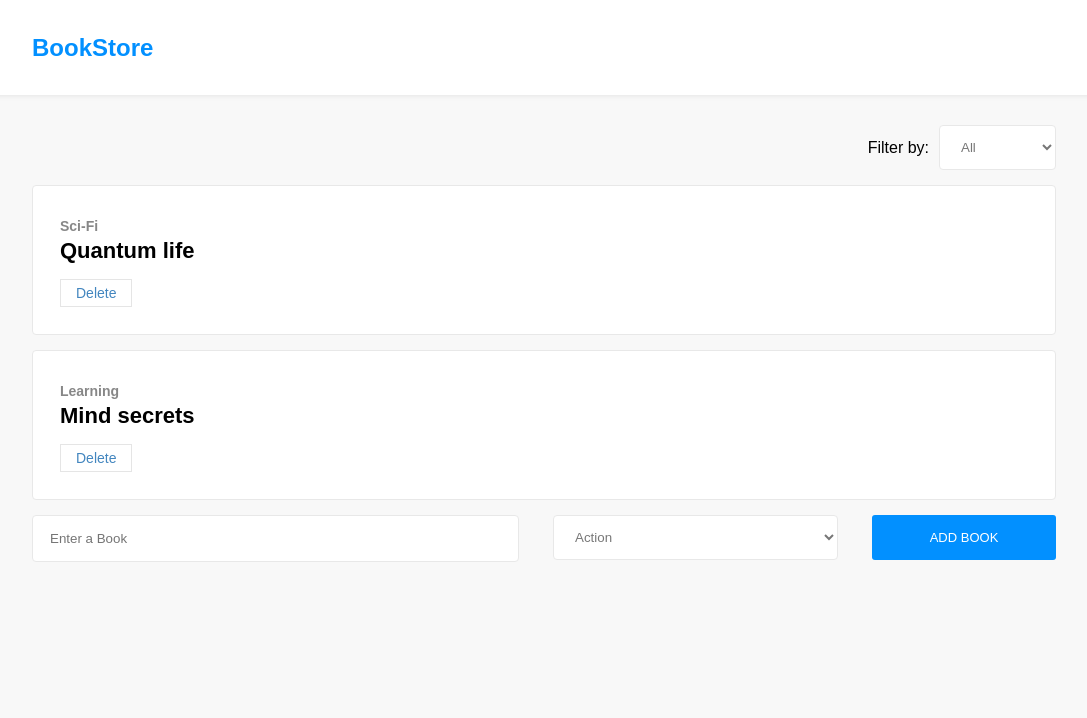
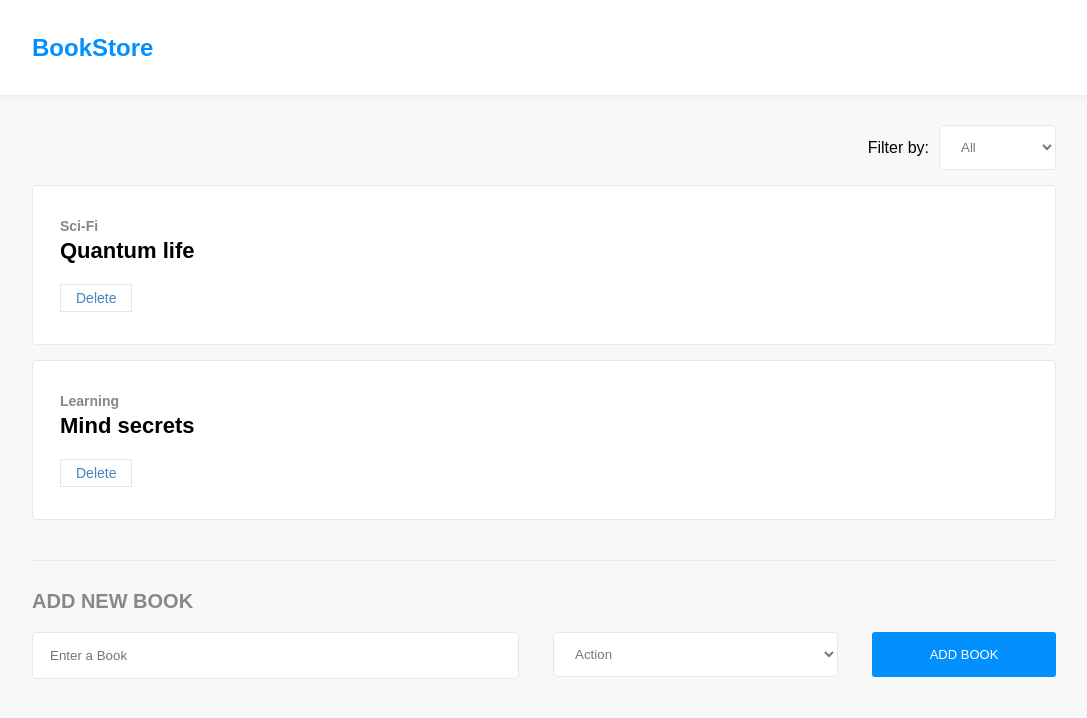
Before and after one commit to SunnyAsar/react-Bookstore, a React (Create React App) app: page / in a window 1280 px wide. Shown: the top 718 px of the page, without its empty margins (96-1183 px from the left). Built offline with nearby package versions, Linux system fonts and the light colour scheme.

Commit message:
[add] books and forms extra styles

```diff
--- a/src/components/Book.js
+++ b/src/components/Book.js
@@ -20,8 +20,9 @@ const BookItem = styled.div`
     margin-top: 4px;
     font-size: 22px;
   }
-  a {
+  button {
     color: #4386bf;
+    background-color: white;
     font-size: 14px;
     cursor: pointer;
     padding: 5px 15px;
@@ -38,7 +39,7 @@ const Book = ({ book, handleRemoveBook }) => {
     <BookItem>
       <div className='category'>{book.category}</div>
       <h3>{book.title}</h3>
-      <a onClick={() => handleRemoveBook(book)}>Delete</a>
+      <button onClick={() => handleRemoveBook(book)}>Delete</button>
     </BookItem>
   )
 }
--- a/src/containers/BookForm.js
+++ b/src/containers/BookForm.js
@@ -4,6 +4,16 @@ import { createBook } from '../actions'
 import styled from '@emotion/styled'
 
 const Template = styled.div`
+  margin-bottom: 40px;
+  h2 {
+    font-weight: bold;
+    font-size: 20px;
+    color: #888;
+    margin-top: 40px;
+    padding-top: 29px;
+    border-top: 1px solid #e8e8e8;
+    margin-bottom: 19px;
+  }
   form {
     display: flex;
   }
@@ -24,6 +34,7 @@ const SubmitButton = styled.button`
   width: 184px;
   border-radius: 3px;
   font-size: 13px;
+  cursor: pointer;
 `
 
 const CATEGORIES = ['Action', 'Biography', 'History', 'Horror', 'Kids', 'Learning', 'Sci-Fi']
@@ -48,6 +59,7 @@ class BookForm extends React.Component {
 
   handleSubmit = (e) => {
     e.preventDefault()
+    if (this.state.input === '') return alert('Please add a book name')
     this.props.handleCreateBook({
       title: this.state.input,
       category: this.state.category
@@ -60,6 +72,7 @@ class BookForm extends React.Component {
   render(){
     return (
       <Template>
+        <h2>ADD NEW BOOK</h2>
         <form onSubmit={this.handleSubmit}>
           <input value={ this.state.input } onChange={this.handleTitleChange} placeholder="Enter a Book" />
           <select onChange={this.handleCategoryChange}>
```
